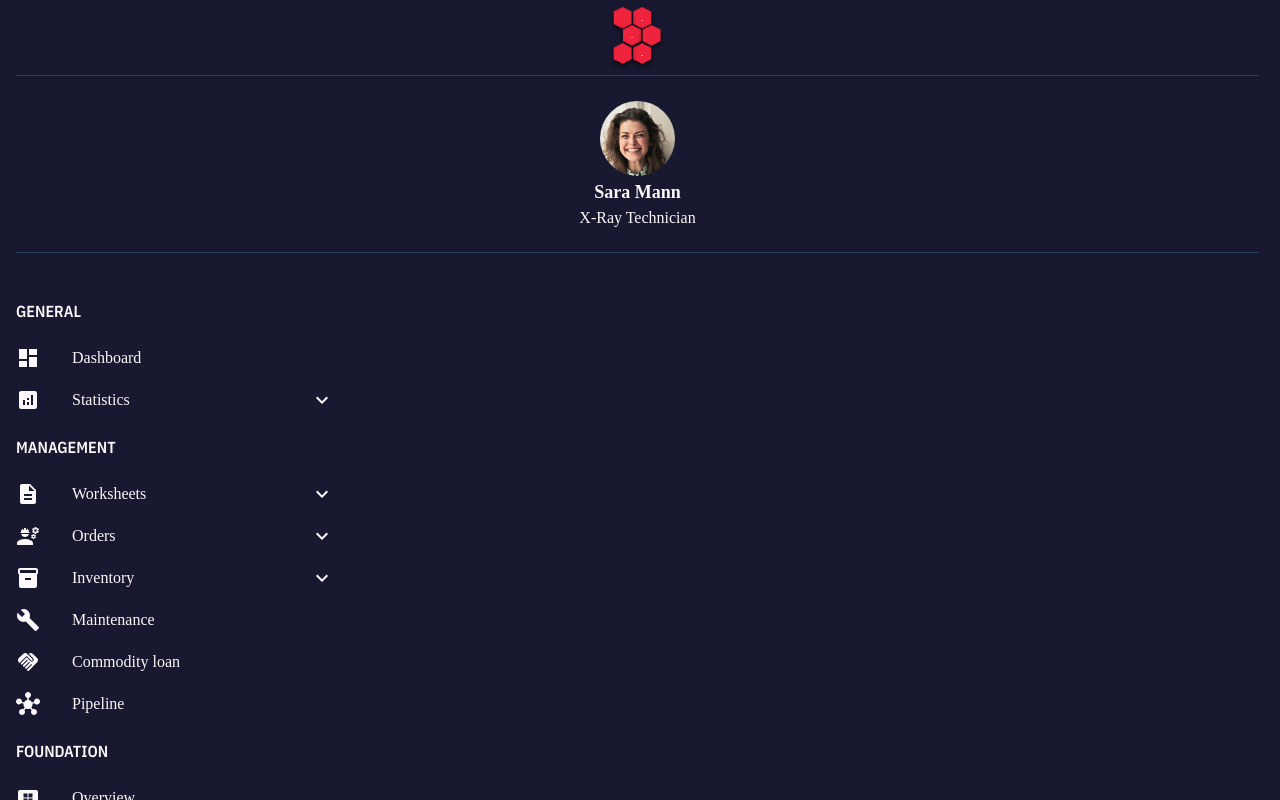
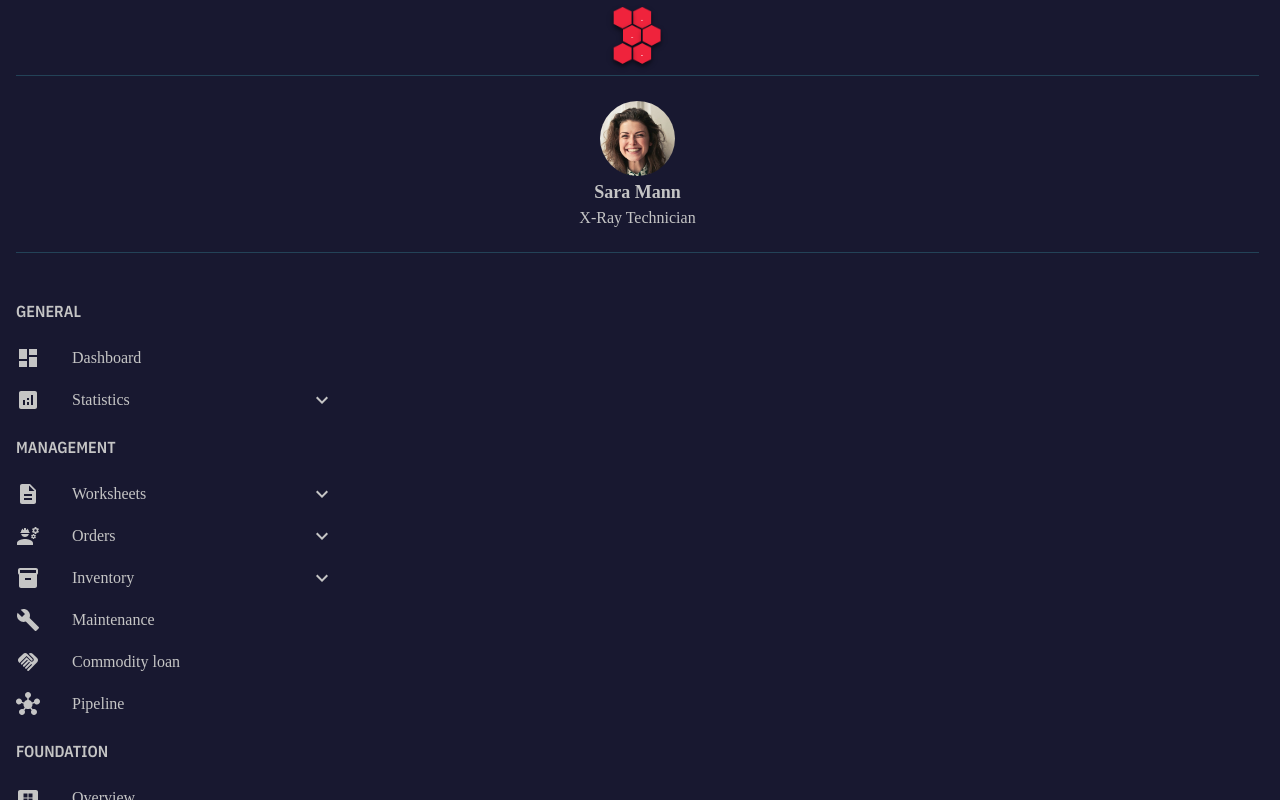
Before and after one commit to bpontiz/BiomedApp-frontend, a Next.js app: page /dashboard/Sidebar in a window 1280 px wide. Built offline with nearby package versions, Linux system fonts and the light colour scheme.

Commit message:
[update] sidebar with better texts and icons color

```diff
--- a/src/app/dashboard/Sidebar/page.module.css
+++ b/src/app/dashboard/Sidebar/page.module.css
@@ -8,7 +8,7 @@
 
 .main, .top, .mid, .bottom {
     background-color: #181830;
-    color: #FCF7F8;
+    color: #c5c5c5;
 }
 
 .main::-webkit-scrollbar {
@@ -64,12 +64,3 @@
     align-items: center;
     column-gap: 1px;
 }
-
-.ul {
-    margin-left: 1rem;
-}
-
-.li {
-    margin: 1rem 0 1rem 1rem;
-    list-style-type: none;
-}
--- a/src/app/dashboard/Sidebar/page.tsx
+++ b/src/app/dashboard/Sidebar/page.tsx
@@ -39,7 +39,7 @@ export default function Sidebar() {
     const theme = createTheme({
         palette: {
             primary: {
-                main: '#FCF7F8'
+                main: '#c5c5c5'
             }
         }
     });
@@ -81,7 +81,11 @@ export default function Sidebar() {
                             </ListItemIcon>
                             <ListItemText primary="Dashboard" disableTypography={true} />
                         </ListItemButton>
-                        <ListItemButton onClick={() => setopenStatistics(!openStatistics)}>
+                        <ListItemButton
+                            onClick={() => {
+                                setopenStatistics(!openStatistics);
+                            }}
+                            selected={openStatistics}>
                             <ListItemIcon>
                                 <AnalyticsIcon color='primary'/>
                             </ListItemIcon>
@@ -100,7 +104,10 @@ export default function Sidebar() {
                         </Collapse>
 
                         <p className={`${ibm.className} ${styles.listTitle}`}>MANAGEMENT</p>
-                        <ListItemButton onClick={() => setopenWorksheets(!openWorksheets)}>
+                        <ListItemButton onClick={() => {
+                                setopenWorksheets(!openWorksheets);
+                            }}
+                            selected={openWorksheets}>
                             <ListItemIcon>
                                 <DescriptionIcon color='primary'/>
                             </ListItemIcon>
@@ -117,7 +124,7 @@ export default function Sidebar() {
                                 </ListItemButton>
                             </List>
                         </Collapse>
-                        <ListItemButton onClick={() => setopenOrders(!openOrders)}>
+                        <ListItemButton onClick={() => setopenOrders(!openOrders)} selected={openOrders}>
                             <ListItemIcon>
                                 <EngineeringIcon color='primary'/>
                             </ListItemIcon>
@@ -134,11 +141,11 @@ export default function Sidebar() {
                                 </ListItemButton>
                             </List>
                         </Collapse>
-                        <ListItemButton onClick={() => setopenInventory(!openInventory)}>
+                        <ListItemButton onClick={() => setopenInventory(!openInventory)} selected={openInventory}>
                             <ListItemIcon>
                                 <InventoryIcon color='primary'/>
                             </ListItemIcon>
-                            <ListItemText primary="Inventory" disableTypography={true}/>
+                            <ListItemText primary="Inventory" disableTypography={true} />
                             {openInventory ? <ExpandLess /> : <ExpandMore />}
                         </ListItemButton>
                         <Collapse in={openInventory} timeout="auto" unmountOnExit>
@@ -185,6 +192,9 @@ export default function Sidebar() {
                     </List>
                 </ThemeProvider>
             </div>
+            <div>
+
+            </div>
         </main>
     )
 }
```
